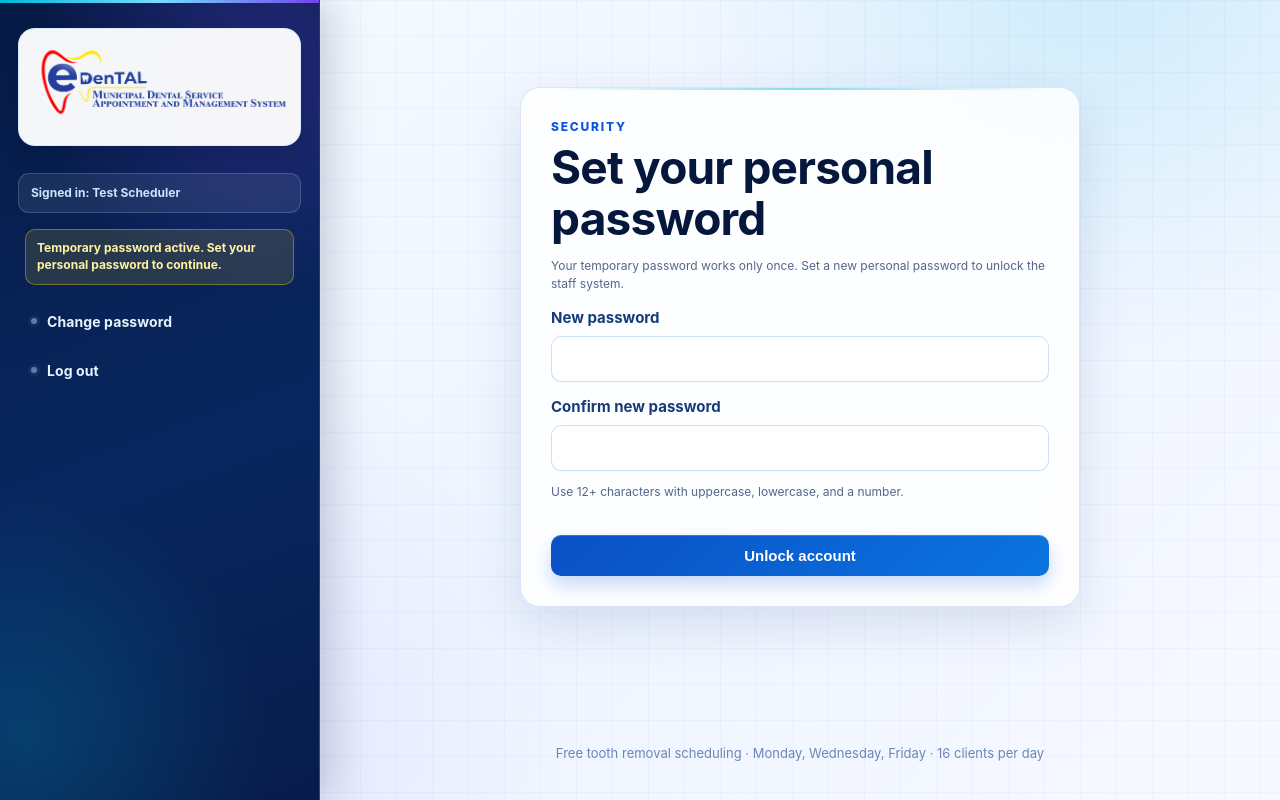
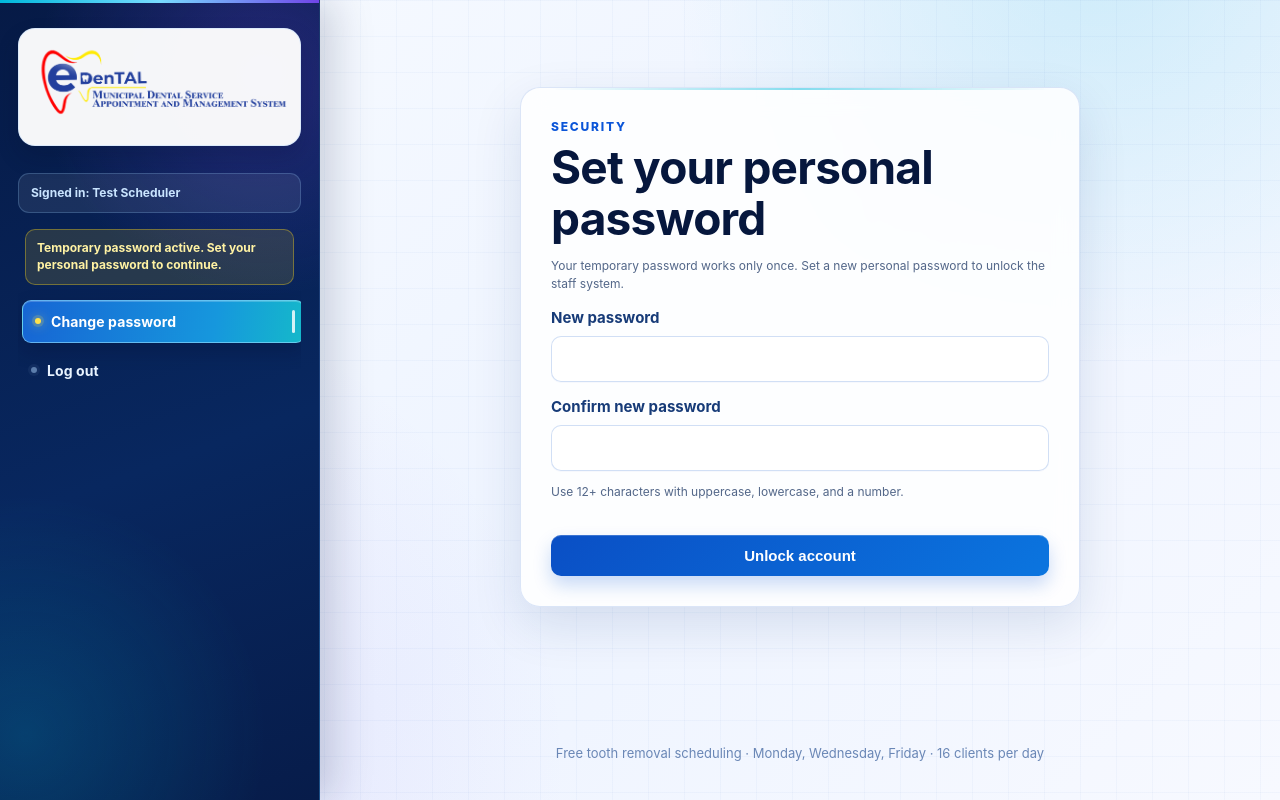
Before and after one commit to arnaut560000/Dental_scheduling, a Flask app: page /admin/change-password in a window 1280 px wide. Run offline with Flask 3, Linux system fonts and the light colour scheme; the visitor is signed in with stand-in values (Sample User, id 1); tables that the repository leaves empty hold one stand-in row (values such as "Sample post"); data that the repository does not hold is empty; parts of the project's set-up code (start-up, migrations or seed data) failed here and were passed over; some libraries are stand-ins or nearby versions.

Commit message:
Highlight active staff navigation

```diff
--- a/static/style.css
+++ b/static/style.css
@@ -809,6 +809,27 @@ button:active, .button-link:active { transform: translateY(0); }
   transform: translateX(3px);
 }
 .staff-layout nav a:hover::before { background: #59d8ff; box-shadow: 0 0 12px #59d8ff; }
+.staff-layout .site-header nav a.is-active {
+  border-color: rgba(145, 221, 255, .64);
+  background: linear-gradient(100deg, #1765d4, #1697dd 68%, #15b9ca);
+  color: #fff;
+  box-shadow: 0 8px 18px rgba(0, 12, 49, .26), inset 0 1px 0 rgba(255, 255, 255, .2);
+  transform: translateX(4px);
+}
+.staff-layout .site-header nav a.is-active::before {
+  background: #ffe24c;
+  box-shadow: 0 0 0 3px rgba(255, 226, 76, .16), 0 0 12px rgba(255, 226, 76, .85);
+}
+.staff-layout .site-header nav a.is-active::after {
+  position: absolute;
+  top: 9px;
+  right: 9px;
+  bottom: 9px;
+  width: 3px;
+  border-radius: 99px;
+  background: rgba(255, 255, 255, .82);
+  content: "";
+}
 .staff-layout .staff-name {
   border-color: rgba(151, 207, 255, .23);
   border-radius: 11px;
--- a/templates/base.html
+++ b/templates/base.html
@@ -34,15 +34,15 @@
           {% if must_change_password %}
             <p class="temporary-access-note">Temporary password active. Set your personal password to continue.</p>
           {% else %}
-            <a href="{{ url_for('dashboard') }}">Dashboard</a>
-            <a href="{{ url_for('appointments') }}">Clients</a>
+            <a class="{% if request.endpoint == 'dashboard' %}is-active{% endif %}" href="{{ url_for('dashboard') }}" {% if request.endpoint == 'dashboard' %}aria-current="page"{% endif %}>Dashboard</a>
+            <a class="{% if request.endpoint == 'appointments' %}is-active{% endif %}" href="{{ url_for('appointments') }}" {% if request.endpoint == 'appointments' %}aria-current="page"{% endif %}>Clients</a>
             {% if session.role == 'admin' %}
-              <a href="{{ url_for('accounts') }}">Accounts</a>
-              <a href="{{ url_for('clinic_settings_page') }}">Settings</a>
-              <a href="{{ url_for('audit_log') }}">Audit log</a>
+              <a class="{% if request.endpoint == 'accounts' %}is-active{% endif %}" href="{{ url_for('accounts') }}" {% if request.endpoint == 'accounts' %}aria-current="page"{% endif %}>Accounts</a>
+              <a class="{% if request.endpoint == 'clinic_settings_page' %}is-active{% endif %}" href="{{ url_for('clinic_settings_page') }}" {% if request.endpoint == 'clinic_settings_page' %}aria-current="page"{% endif %}>Settings</a>
+              <a class="{% if request.endpoint == 'audit_log' %}is-active{% endif %}" href="{{ url_for('audit_log') }}" {% if request.endpoint == 'audit_log' %}aria-current="page"{% endif %}>Audit log</a>
             {% endif %}
           {% endif %}
-          <a href="{{ url_for('change_password') }}">Change password</a>
+          <a class="{% if request.endpoint == 'change_password' %}is-active{% endif %}" href="{{ url_for('change_password') }}" {% if request.endpoint == 'change_password' %}aria-current="page"{% endif %}>Change password</a>
           {% if not must_change_password %}
             <button type="button" id="notify-bell" class="notify-bell" title="New client requests" hidden>
               🔔<span id="notify-count" class="notify-badge">0</span>
```
